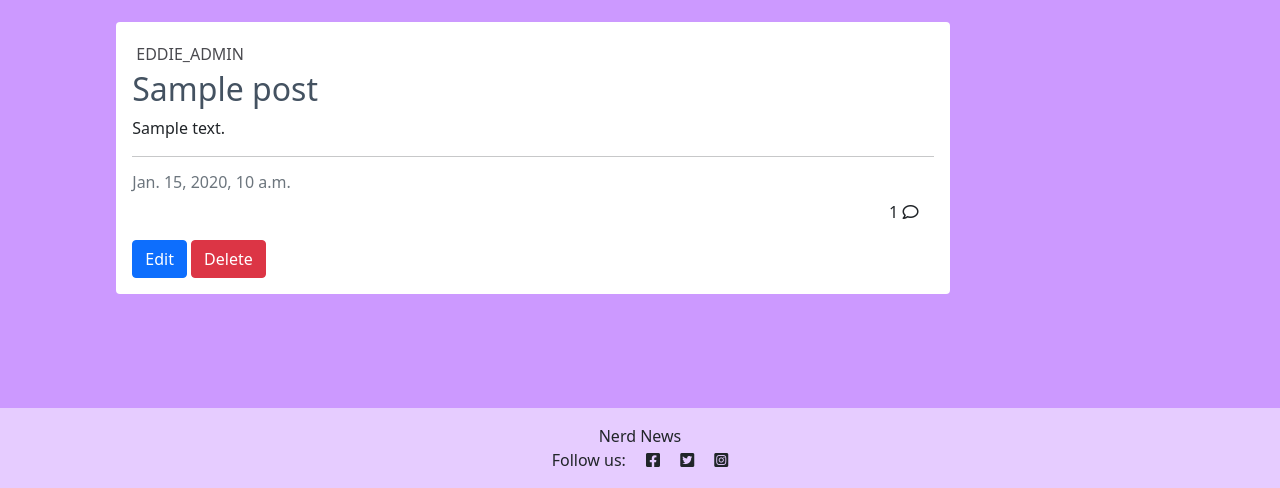
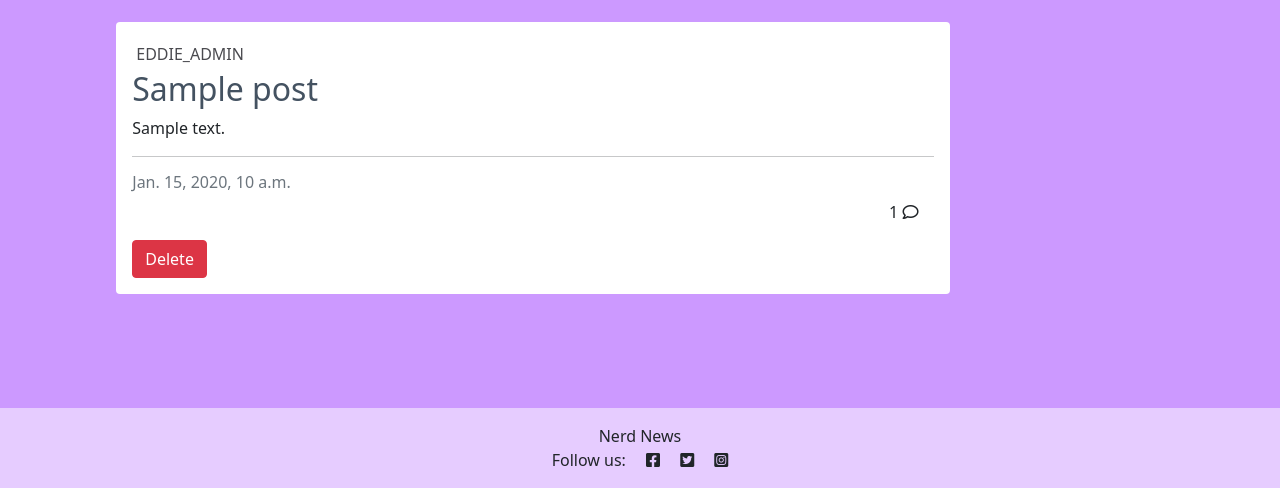
Before and after one commit to EddieCodeHub/Nerd_News, a Django app: page / in a window 1280 px wide. Shown: the part 312-800 px from the top of the page. Run offline with Django 4.2, Linux system fonts and the light colour scheme; a user stored in the database is signed in; data comes from the database, SQL or seed files in the repository; tables that the repository leaves empty hold one stand-in row (values such as "Sample post").

Commit message:
feat: remove broken post edit feature

```diff
--- a/news/models.py
+++ b/news/models.py
@@ -1,6 +1,6 @@
 from django.db import models
 from django.contrib.auth.models import User
-from django.utils.text import Truncator
+
 
 
 
--- a/news/templates/news/index.html
+++ b/news/templates/news/index.html
@@ -34,7 +34,6 @@
                             </p>
                             <p class="text-end me-3">{{ News_Post.comment_count }} <i class="far fa-comment"></i></p>
                             {% if user.is_authenticated and user == News_Post.author %}
-                            <a href="{% url 'post_edit' News_Post.slug %}" class="btn btn-primary btn-edit-post">Edit</a>
                             <a href="{% url 'post_delete' News_Post.slug %}" class="btn btn-danger btn-delete-post">Delete</a>
                             {% endif %}
                         </div>
--- a/news/urls.py
+++ b/news/urls.py
@@ -10,6 +10,5 @@ urlpatterns = [
      path('<slug:slug>/delete_comment/<int:comment_id>',
           views.comment_delete, name='comment_delete'),
      path('vote/<int:comment_id>/', views.vote, name='vote'),
-     path('post/<slug:slug>/edit/', views.post_edit, name='post_edit'),
      path('post/<slug:slug>/delete/', views.post_delete, name='post_delete'),
 ]
--- a/news/views.py
+++ b/news/views.py
@@ -139,27 +139,6 @@ def add_post(request):
     return redirect('home')
 
 
-def post_edit(request, slug):
-    """
-    view to edit posts
-    """
-    post = get_object_or_404(News_Post, slug=slug)
-    if request.method == "POST":
-        post_form = NewsPostForm(data=request.POST, instance=post)
-
-        if post_form.is_valid() and post.author == request.user:
-            post = post_form.save()
-            messages.add_message(request, messages.SUCCESS, 'Post Updated!')
-            return redirect('home')
-        else:
-            messages.add_message(request, messages.ERROR, 'Error updating post!')
-            return render(request, 'news/index.html', {'form': post_form})
-    else:
-        post_form = NewsPostForm(instance=post)
-    return render(request, 'news/index.html', {'form': post_form})
-
-
-
 def post_delete(request, slug):
     """
     view to delete post
```
